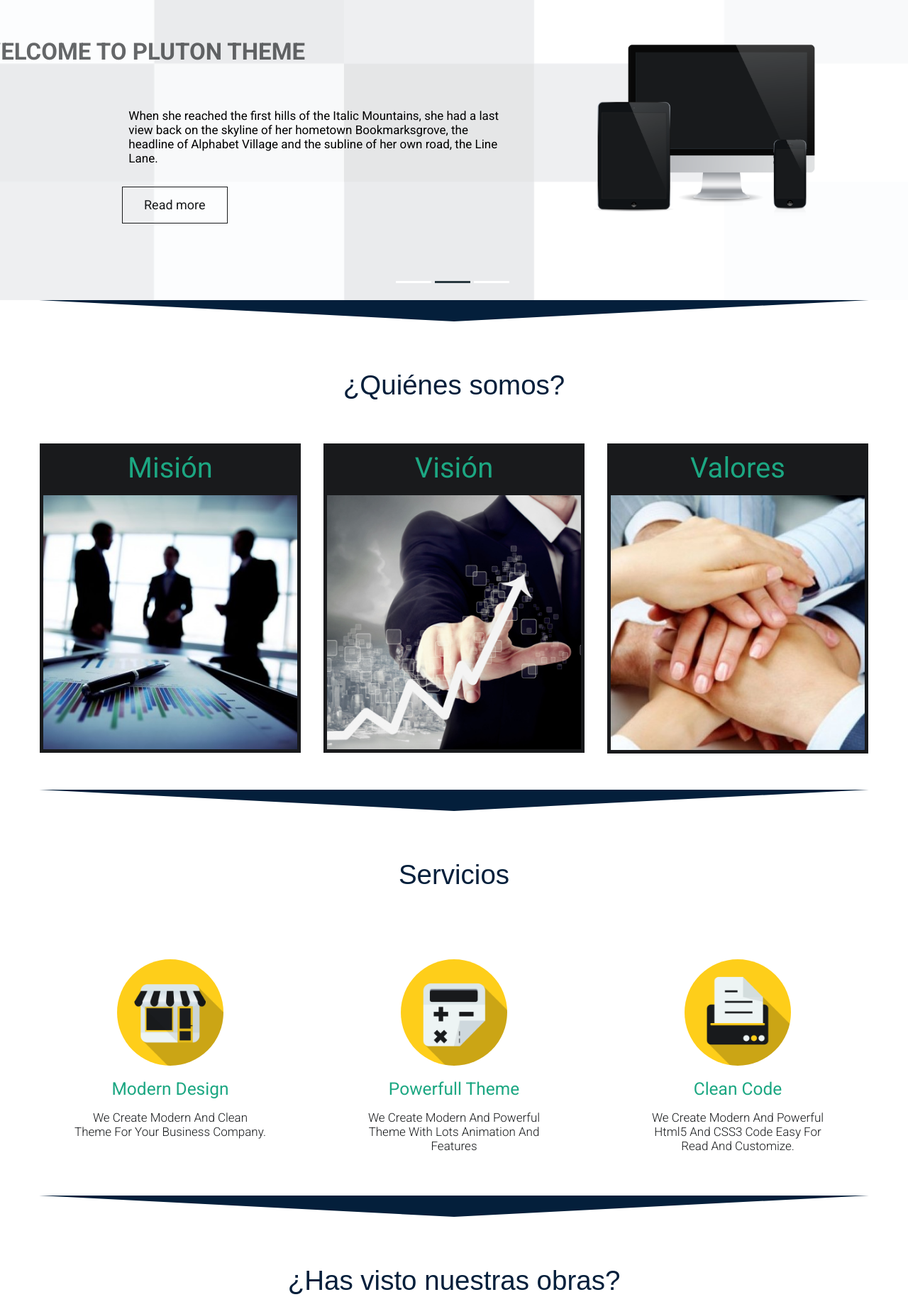
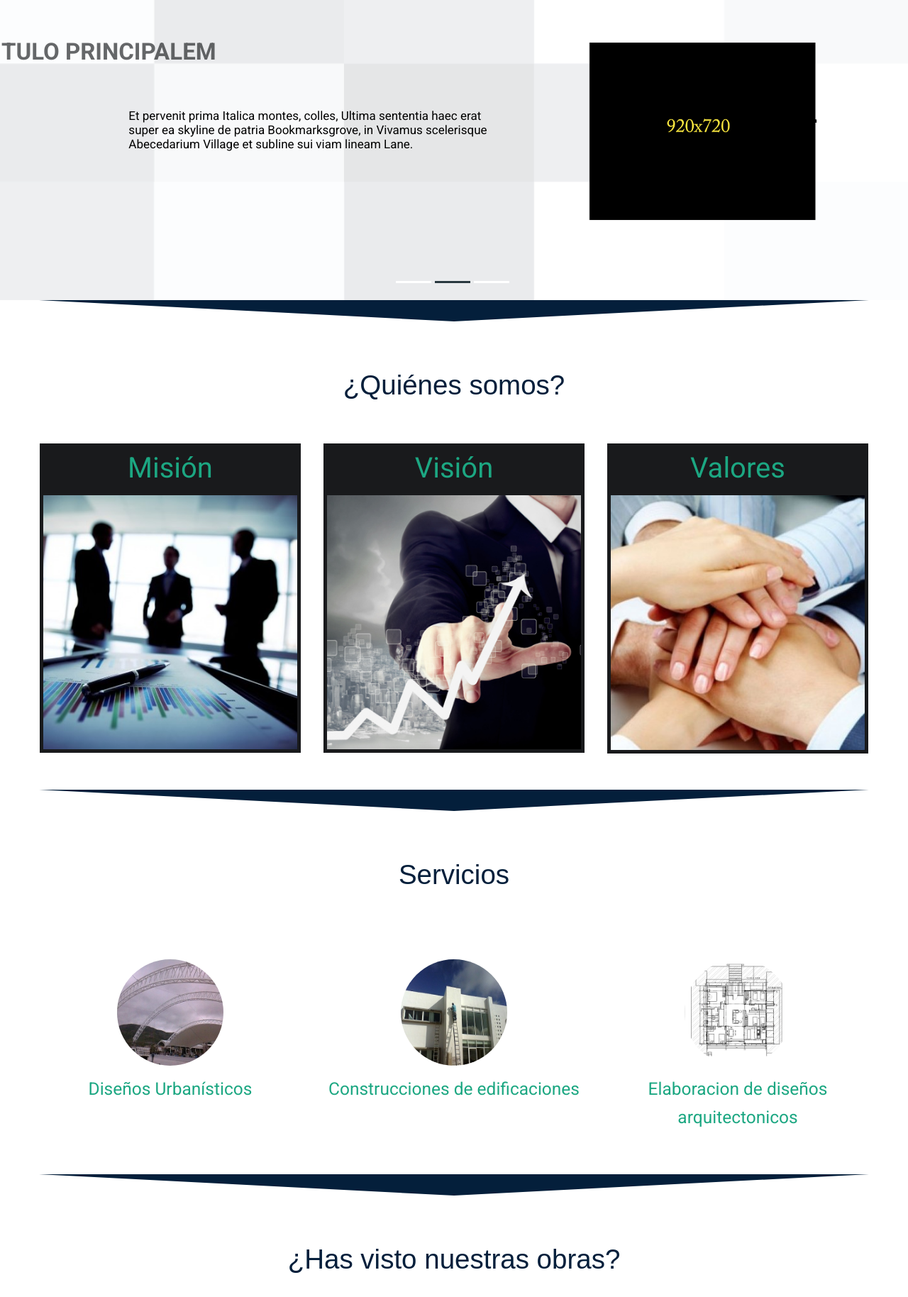
Before and after one commit to Oscar95itz/Avacco, a plain HTML site: page index.html in a window 1280 px wide. Shown: the part 154-1982 px from the top of the page at 71% size. Drawn offline with Linux system fonts and the light colour scheme; some packages are replaced by stand-ins of ours.

Commit message:
detalles finales

```diff
--- a/index.html
+++ b/index.html
@@ -72,34 +72,34 @@
                 <div class="container">
                     <!-- Start first slide -->
                     <div class="da-slide">
-                        <h2 class="fittext2">Welcome to pluton theme</h2>
-                        <h4>Clean & responsive</h4>
-                        <p>When she reached the first hills of the Italic Mountains, she had a last view back on the skyline of her hometown Bookmarksgrove, the headline of Alphabet Village and the subline of her own road, the Line Lane.</p>
-                        <a href="#" class="da-link button">Read more</a>
+                        <h2 class="fittext2">titulo principalem</h2>
+<!--                        <h4>Clean & responsive</h4>-->
+                        <p>Et pervenit prima Italica montes, colles, Ultima sententia haec erat super ea skyline de patria Bookmarksgrove, in Vivamus scelerisque Abecedarium Village et subline sui viam lineam Lane.</p>
+<!--                        <a href="#" class="da-link button">Read more</a>-->
                         <div class="da-img">
-                            <img src="images/Slider01.png" alt="image01" width="320">
+                            <img src="images/2.png" alt="image01" width="320">
                         </div>
                     </div>
                     <!-- End first slide -->
                     <!-- Start second slide -->
                     <div class="da-slide">
-                        <h2>Easy management</h2>
-                        <h4>Easy to use</h4>
-                        <p>Far far away, behind the word mountains, far from the countries Vokalia and Consonantia, there live the blind texts. Separated they live in Bookmarksgrove right at the coast of the Semantics, a large language ocean.</p>
-                        <a href="#" class="da-link button">Read more</a>
+                        <h2>titulo principalem</h2>
+<!--                        <h4>Easy to use</h4>-->
+                        <p>Absit a longe et verbum post tergum montibus procul a terris Vokalia et consonantia, est vivere caecorum texts. In Bookmarksgrove separata vivunt jus ad oram de Semantics, magno lingua Oceanum.</p>
+<!--                        <a href="#" class="da-link button">Read more</a>-->
                         <div class="da-img">
-                            <img src="images/Slider02.png" width="320" alt="image02">
+                            <img src="images/2.png" width="320" alt="image02">
                         </div>
                     </div>
                     <!-- End second slide -->
                     <!-- Start third slide -->
                     <div class="da-slide">
-                        <h2>Revolution</h2>
-                        <h4>Customizable</h4>
-                        <p>A small river named Duden flows by their place and supplies it with the necessary regelialia. It is a paradisematic country, in which roasted parts of sentences fly into your mouth.</p>
-                        <a href="#" class="da-link button">Read more</a>
+                        <h2>titulo principalem</h2>
+<!--                        <h4>Customizable</h4>-->
+                        <p>Parva supplet locum et defluat amnis nomine Duden regelialia necessariis. Paradisematic est patria, in qua virentibus torres eas partes fugere sententias in ore tuo.</p>
+<!--                        <a href="#" class="da-link button">Read more</a>-->
                         <div class="da-img">
-                            <img src="images/Slider03.png" width="320" alt="image03">
+                            <img src="images/2.png" width="320" alt="image03">
                         </div>
                     </div>
                     <!-- Start third slide -->
@@ -176,30 +176,31 @@
                     <div class="span4">
                         <div class="centered service">
                             <div class="circle-border zoom-in">
-                                <img class="img-circle" src="images/Service1.png" alt="service 1">
+                                <img class="img-circle" src="images/234.jpg" alt="service 1">
                             </div>
-                            <h3>Modern Design</h3>
-                            <p>We Create Modern And Clean Theme For Your Business Company.</p>
+                            <h3>Diseños Urbanísticos</h3>
+
                         </div>
                     </div>
                     <div class="span4">
                         <div class="centered service">
                             <div class="circle-border zoom-in">
-                                <img class="img-circle" src="images/Service2.png" alt="service 2" />
+                                <img class="img-circle" src="images/3.1.jpg" alt="service 2" />
                             </div>
-                            <h3>Powerfull Theme</h3>
-                            <p>We Create Modern And Powerful Theme With Lots Animation And Features</p>
+                            <h3>Construcciones de edificaciones</h3>
+
                         </div>
                     </div>
                     <div class="span4">
                         <div class="centered service">
                             <div class="circle-border zoom-in">
-                                <img class="img-circle" src="images/Service3.png" alt="service 3">
+                                <img class="img-circle" src="images/dise%C3%B1os.jpg" alt="service 3">
                             </div>
-                            <h3>Clean Code</h3>
-                            <p>We Create Modern And Powerful Html5 And CSS3 Code Easy For Read And Customize.</p>
+                            <h3>Elaboracion de diseños arquitectonicos</h3>
+
                         </div>
                     </div>
+
                 </div>
             </div>
         </div>
```
Also changed, not shown: css/jquery.cslider.css, images/1.png (added), images/2.png (added), images/234.jpg (added), images/3.1.jpg (added), images/L-NEGRO.jpg (added), images/diseños.jpg (added).
